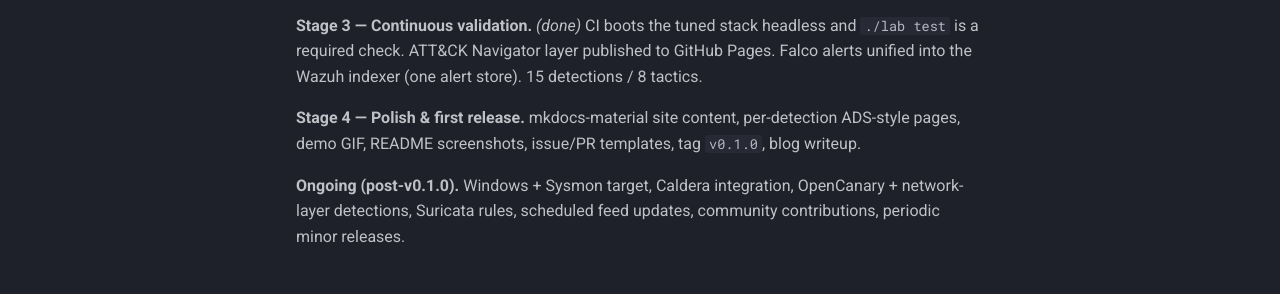
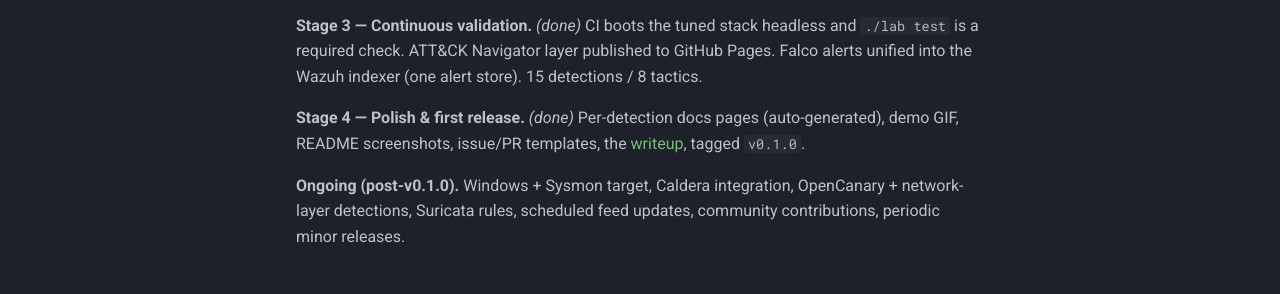
Before and after one commit to MhdFadlyy/detection-lab-lite, an MkDocs documentation site: the page built from docs/plan.md, in a window 1280 px wide and 1047 px high. Shown: the part 613-907 px from the top of the window. Built offline with MkDocs 1.6.1 and Material for MkDocs 9.7.7, drawn with Linux system fonts in a browser that asks for light colours; comment, search, counter and statistics services are not loaded.

Commit message:
docs: mark Stage 4 done in roadmaps

```diff
--- a/docs/plan.md
+++ b/docs/plan.md
@@ -22,8 +22,9 @@
 `./lab test` is a required check. ATT&CK Navigator layer published to GitHub Pages. Falco
 alerts unified into the Wazuh indexer (one alert store). 15 detections / 8 tactics.
 
-**Stage 4 — Polish & first release.** mkdocs-material site content, per-detection ADS-style
-pages, demo GIF, README screenshots, issue/PR templates, tag `v0.1.0`, blog writeup.
+**Stage 4 — Polish & first release.** *(done)* Per-detection docs pages (auto-generated),
+demo GIF, README screenshots, issue/PR templates, the [writeup](blog/building-detection-lab-lite.md),
+tagged `v0.1.0`.
 
 **Ongoing (post-v0.1.0).** Windows + Sysmon target, Caldera integration, OpenCanary +
 network-layer detections, Suricata rules, scheduled feed updates, community contributions,
```
Also changed, not shown: CONTRIBUTING.md (+4 -3 lines).
